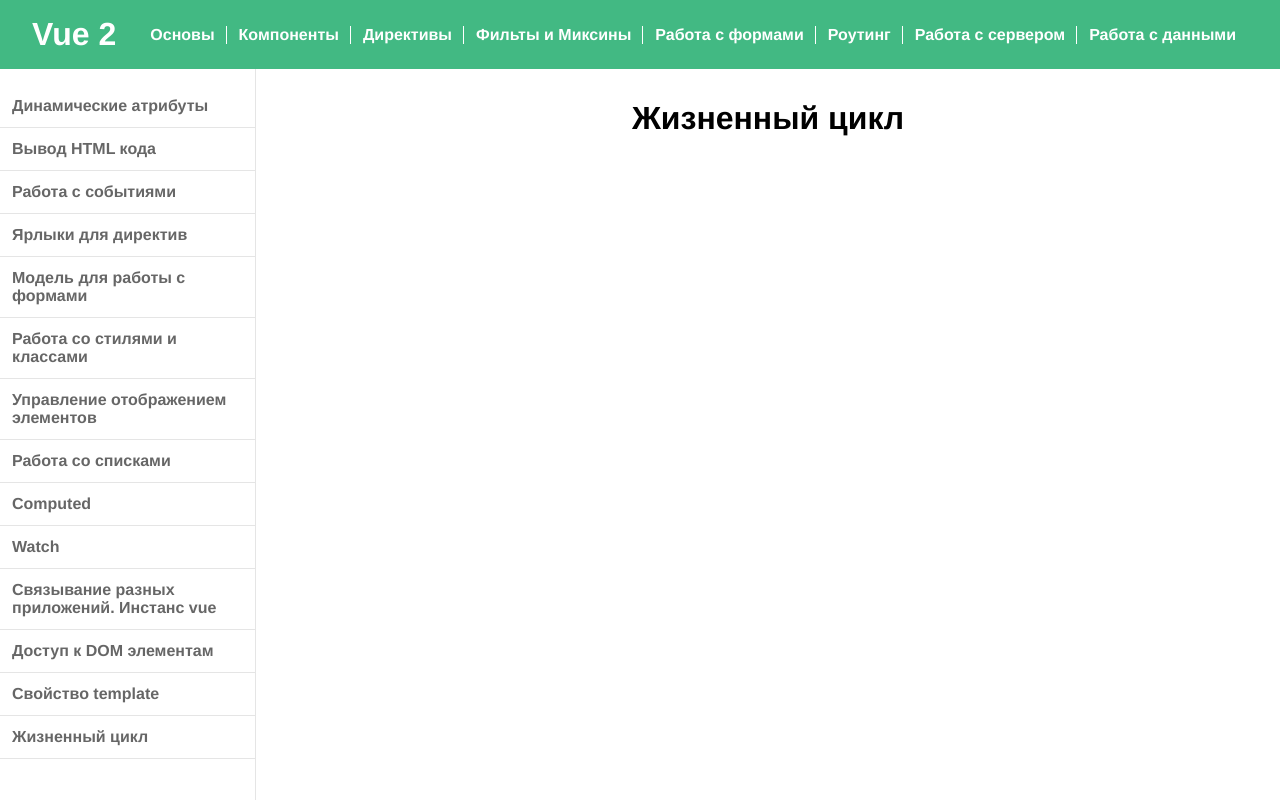
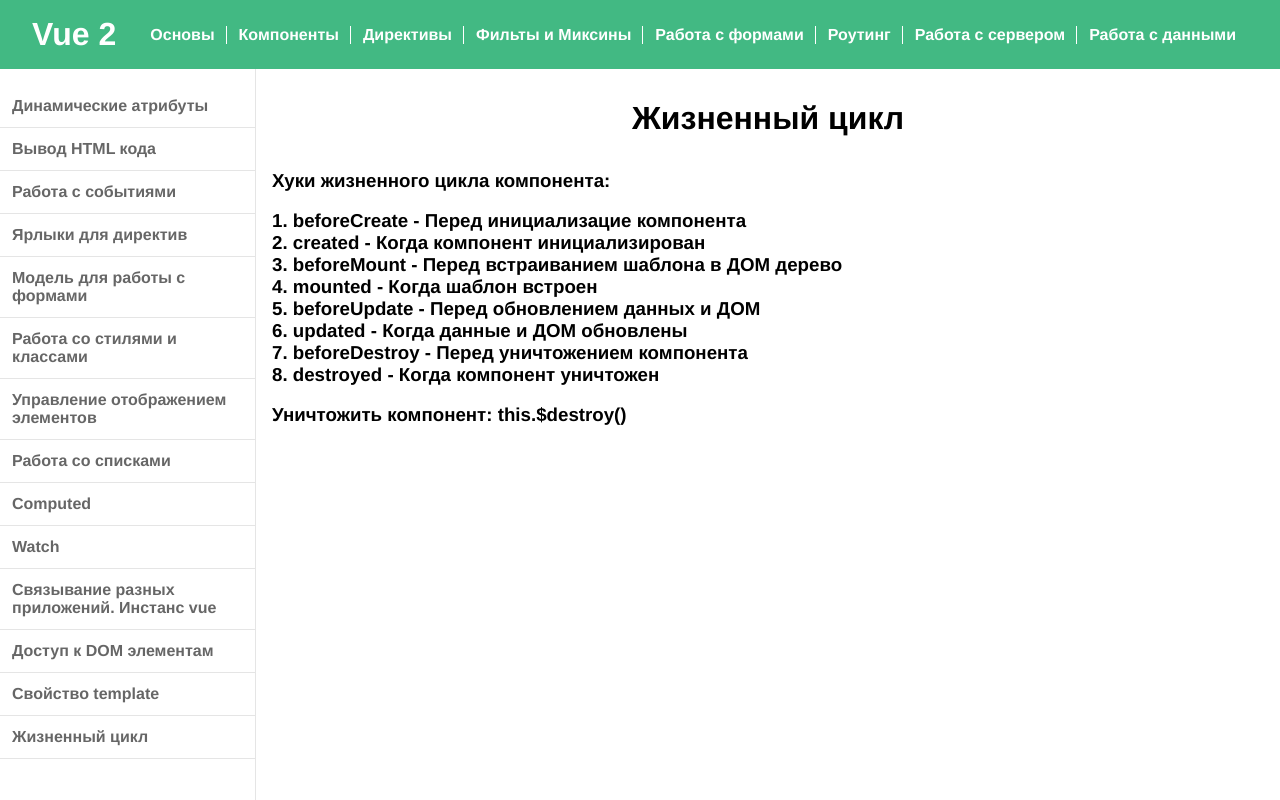
Before and after one commit to VladimirShadrov/vue2-repetition, a Vue app: page /life-cycle in a window 1280 px wide. Built offline with nearby package versions, Linux system fonts and the light colour scheme.

Commit message:
Контент для жизненного цикла компонента

```diff
--- a/src/components/base/pages/AppLifeCycle.vue
+++ b/src/components/base/pages/AppLifeCycle.vue
@@ -1,6 +1,22 @@
 <template>
   <div>
     <h1 class="content__theme-title">Жизненный цикл</h1>
+    <br />
+
+    <h3>Хуки жизненного цикла компонента:</h3>
+    <br />
+
+    <h3>1. beforeCreate - Перед инициализацие компонента</h3>
+    <h3>2. created - Когда компонент инициализирован</h3>
+    <h3>3. beforeMount - Перед встраиванием шаблона в ДОМ дерево</h3>
+    <h3>4. mounted - Когда шаблон встроен</h3>
+    <h3>5. beforeUpdate - Перед обновлением данных и ДОМ</h3>
+    <h3>6. updated - Когда данные и ДОМ обновлены</h3>
+    <h3>7. beforeDestroy - Перед уничтожением компонента</h3>
+    <h3>8. destroyed - Когда компонент уничтожен</h3>
+    <br />
+
+    <h3>Уничтожить компонент: this.$destroy()</h3>
   </div>
 </template>
 
```
